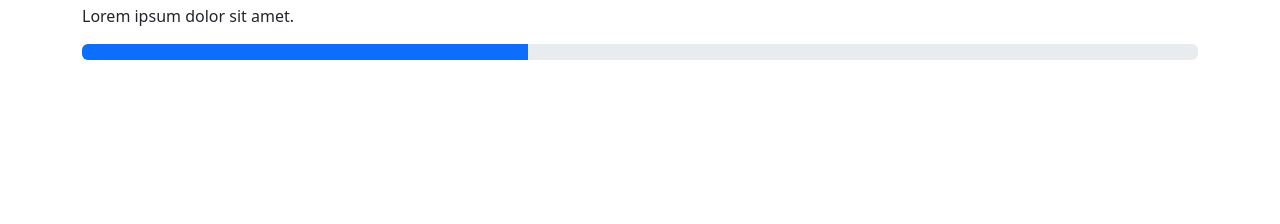
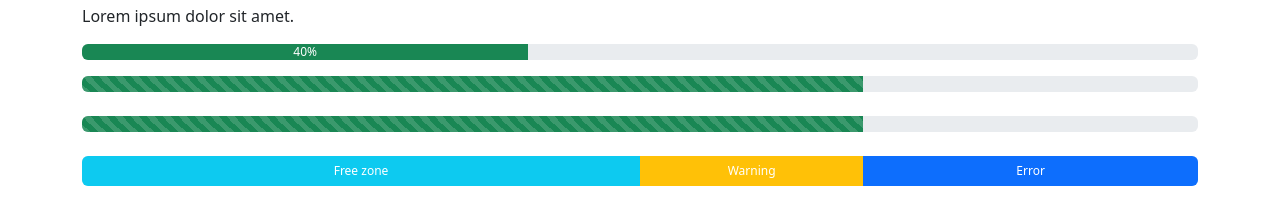
Before and after one commit to NwizuEmmanuel/bootstrap_tour2, a plain HTML site: page index.html in a window 1280 px wide. Shown: the part 58-282 px from the top of the page. Drawn offline with nearby package versions, Linux system fonts and the light colour scheme.

Commit message:
progress bar

```diff
--- a/index.html
+++ b/index.html
@@ -16,7 +16,29 @@
       <h2>Progress bar</h2>
       <p>Lorem ipsum dolor sit amet.</p>
       <div class="progress">
-        <div class="progress-bar" style="width:40%;"></div>
+        <div class="progress-bar bg-success" style="width: 40%">40%</div>
+      </div>
+      <div class="progress mt-3">
+        <div
+          class="progress-bar bg-success progress-bar-striped"
+          style="width: 70%"
+        ></div>
+      </div>
+      <br />
+
+      <!-- animated stripedd progress bar -->
+      <div class="progress">
+        <div
+          class="progress-bar bg-success progress-bar-striped progress-bar-animated"
+          style="width: 70%"
+        ></div>
+      </div><br>
+
+      <!-- mutilple progress bar -->
+      <div class="progress" style="height: 30px;">
+        <div class="progress-bar bg-info" style="width: 50%;">Free zone</div>
+        <div class="progress-bar bg-warning" style="width: 20%;">Warning</div>
+        <div class="progress-bar bg-error" style="width: 30%;">Error</div>
       </div>
     </div>
   </body>
```
